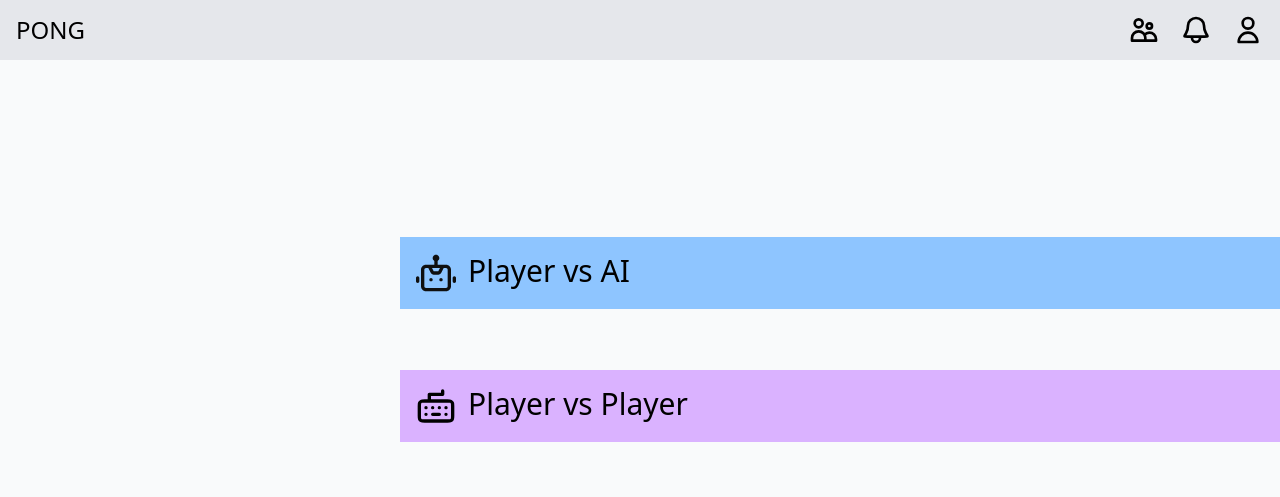
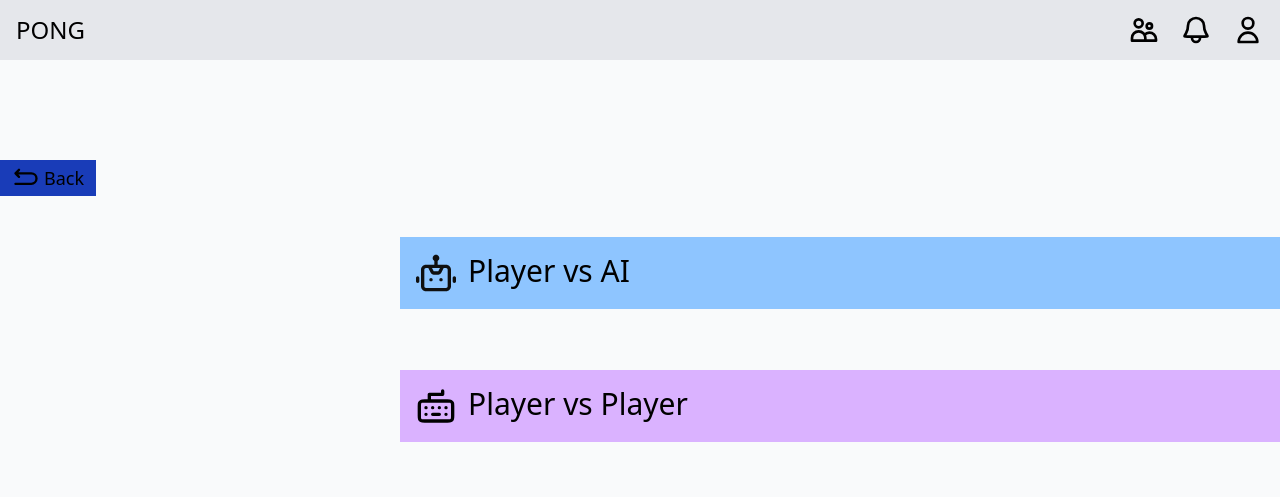
Before and after one commit to Nathan3942/ft_transcendence, a website built with Vite: page srcs/frontend/index.html in a window 1280 px wide. Both pictures are taken after a click on the button "Local Play". Shown: the top 497 px of the page. Built offline with nearby package versions, Linux system fonts and the light colour scheme; files whose address does not match are found by name; what tailwind-animations would draw is missing.

Commit message:
made a back button

```diff
--- a/srcs/frontend/index.html
+++ b/srcs/frontend/index.html
@@ -5,6 +5,7 @@
 		<link rel="stylesheet" href="/src/style.css">
 		<script type="module" src="/src/main.ts"></script>
 		<meta name="viewport" content="width=device-width, user-scalable=no">
+		<link rel="icon" type="image/x-icon" href="assets/images/arcade-game-pong-gaming-svgrepo-com.svg">
 	</head>
 
 	<body class="w-screen h-dvh select-text">
--- /dev/null
+++ b/srcs/frontend/src/components/button/backButton.ts
@@ -0,0 +1,18 @@
+import { createButton } from "./button";
+
+export default function createBackButton(colors: string, bHref: string): HTMLDivElement {
+    const div = document.createElement("div");
+    div.className = "flex flex-row absolute left-0 top-40" + " " + colors;
+
+    div.append(createButton({
+        buttonText: "Back",
+        extraClasses: "flex justify-center w-full hover:pl-10 px-3 py-1 text-lg",
+        href: bHref,
+        icon: "assets/images/flip-backward-svgrepo-com.svg",
+        iconAlt: "Icon",
+        iconBClass: "h-7 pr-1 dark:invert"
+    }));
+
+
+    return div;
+}
--- a/srcs/frontend/src/components/button/button.ts
+++ b/srcs/frontend/src/components/button/button.ts
@@ -20,7 +20,7 @@ export function createButton(props: buttonProps): HTMLButtonElement {
 	if (props.f) {
 		btn.addEventListener("click", props.f);
 	} else if (props.href) {
-		btn.setAttribute("data-href", props.href)
+		btn.setAttribute("data-href", props.href);
 	}
 
 	return btn;
--- a/srcs/frontend/src/routes/game-local-ai.ts
+++ b/srcs/frontend/src/routes/game-local-ai.ts
@@ -1,3 +1,4 @@
+import createBackButton from "../components/button/backButton";
 import { createButton } from "../components/button/button";
 import makeButtonBlock from "../components/button/buttonBlock";
 
@@ -11,6 +12,8 @@ export default function createLocalAIGamePage(): HTMLDivElement {
 
 	outer.className = "flex flex-col flex-1 justify-center items-end"
 	inner.className = "text-3xl w-9/12 h-2/3 flex flex-col items-end justify-evenly";
+
+	outer.append(createBackButton("dark:bg-blue-700", "/game-local"));
 
 	const btnClasses = "w-full h-full flex flex-row p-4";
 	inner.append(
--- a/srcs/frontend/src/routes/game-local.ts
+++ b/srcs/frontend/src/routes/game-local.ts
@@ -1,3 +1,4 @@
+import createBackButton from "../components/button/backButton";
 import { createButton } from "../components/button/button";
 import makeButtonBlock from "../components/button/buttonBlock";
 
@@ -7,6 +8,8 @@ export default function createGameLocalPage(): HTMLDivElement {
 
 	outer.className = "flex flex-col flex-1 justify-center items-end"
 	inner.className = "text-3xl w-9/12 h-2/3 flex flex-col items-end justify-evenly";
+
+	outer.append(createBackButton("bg-blue-800", "/"))
 
 	const btnClasses = "w-full h-full flex flex-row p-4";
 	inner.append(
--- a/srcs/frontend/src/routes/game-online.ts
+++ b/srcs/frontend/src/routes/game-online.ts
@@ -1,3 +1,4 @@
+import createBackButton from "../components/button/backButton";
 import { createButton } from "../components/button/button";
 import makeButtonBlock from "../components/button/buttonBlock";
 
@@ -7,6 +8,8 @@ export default function createGameOnlinePage(): HTMLDivElement {
 
 	outer.className = "flex flex-col flex-1 justify-center items-end"
 	inner.className = "text-3xl w-9/12 h-2/3 flex flex-col items-end justify-evenly";
+
+	outer.append(createBackButton("dark:bg-green-700", "/"));
 
 	const btnClasses = "w-full h-full flex flex-row p-4";
 	inner.append(
```
Also changed, not shown: srcs/frontend/public/assets/images/arcade-game-pong-gaming-svgrepo-com.svg (added), srcs/frontend/public/assets/images/flip-backward-svgrepo-com.svg (added).
